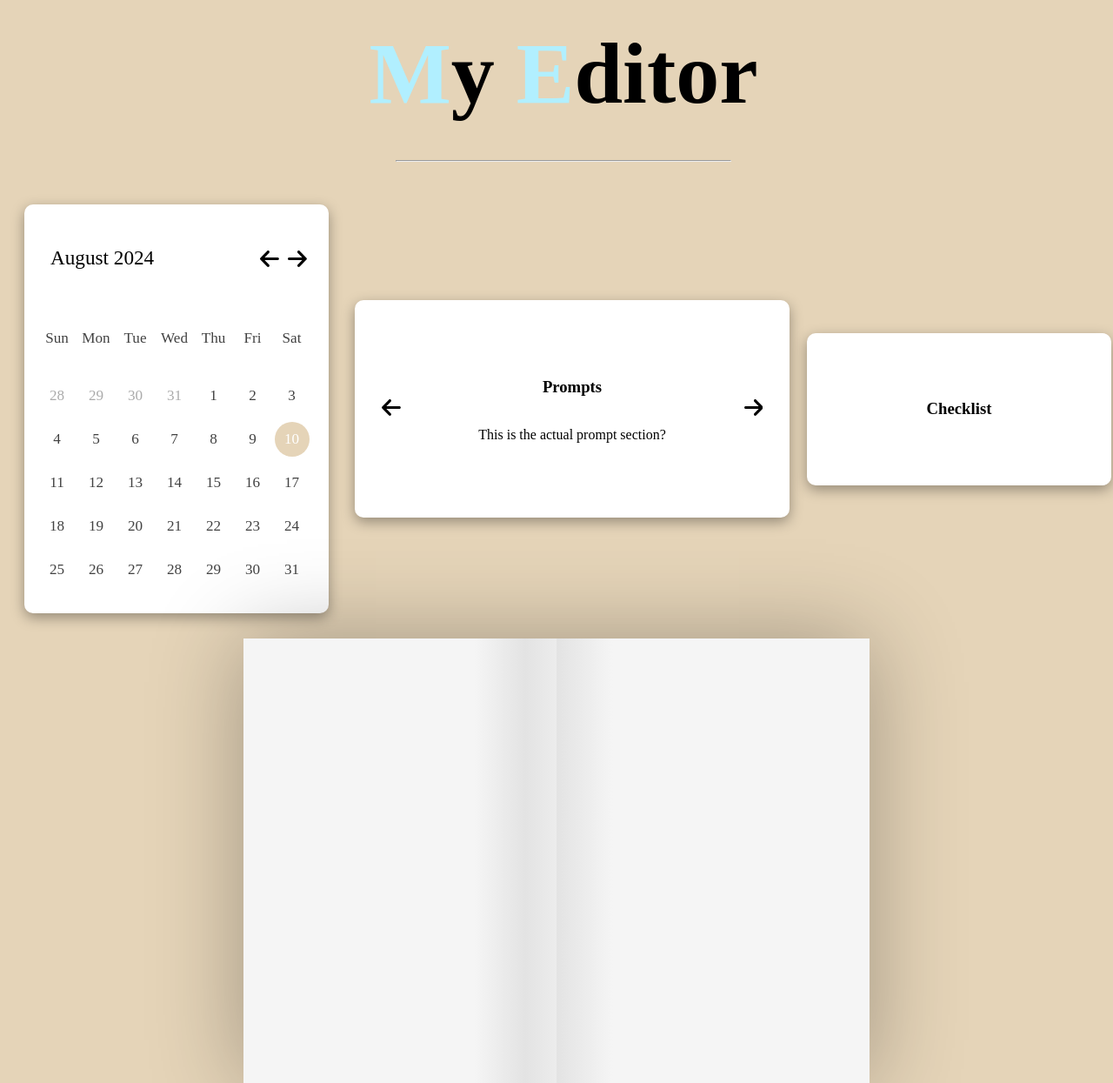
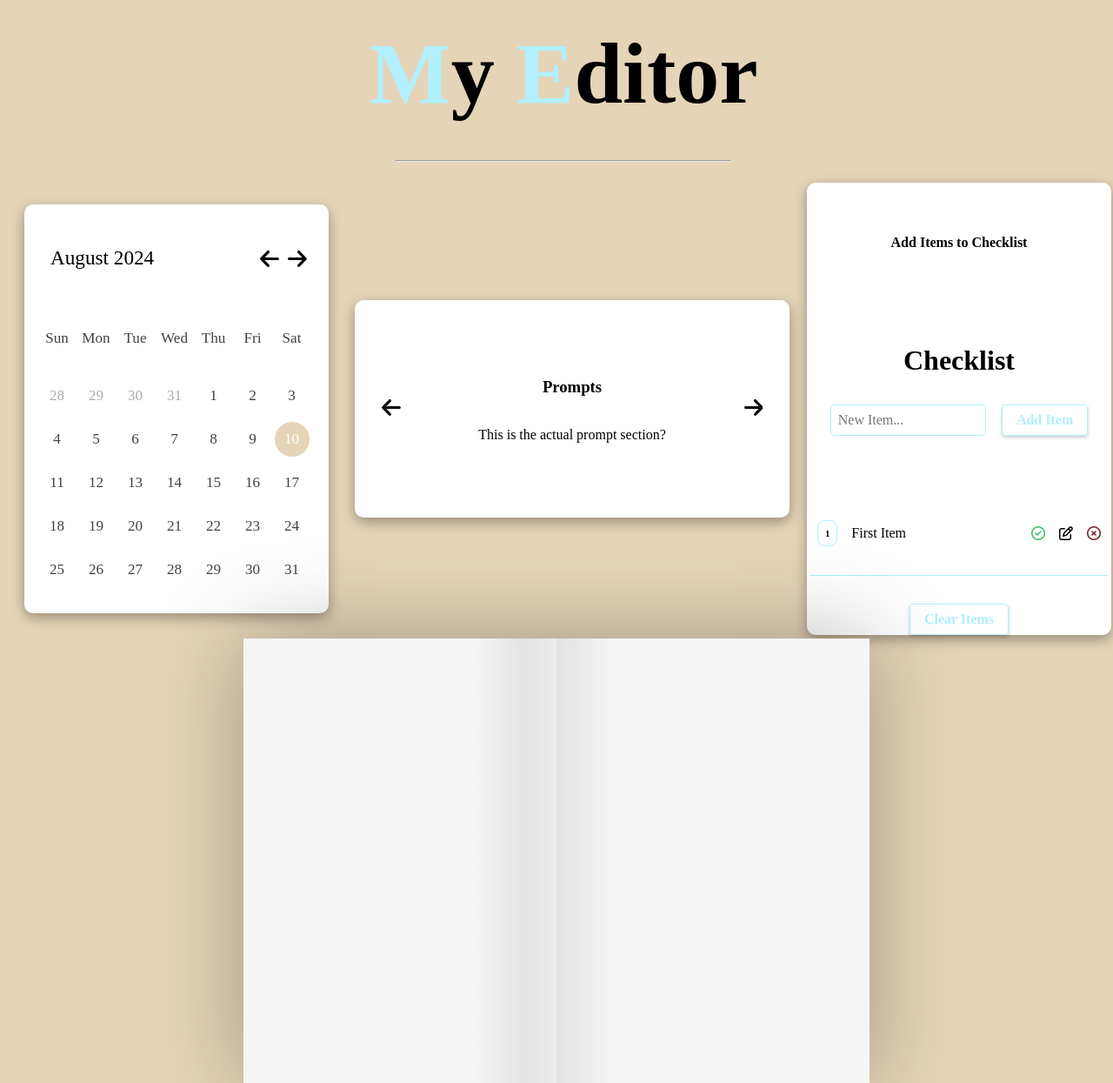
Before and after one commit to AmerikanischerAdler/nurture_notes, a Flask app: page /editor in a window 1280 px wide. Shown: the part 48-1293 px from the top of the page at 87% size. Run offline with Flask 3, Linux system fonts and the light colour scheme; some libraries are stand-ins or nearby versions; some web fonts are replaced.

Commit message:
started building checklist

```diff
--- a/static/editor.css
+++ b/static/editor.css
@@ -190,7 +190,7 @@ hr {
 }
 
 .widget:not(#prompts) {
-    height: 175px;
+    min-height: 450px;
     width: 350px;
 }
 
@@ -346,7 +346,158 @@ hr {
 }
 
 #check{
-    /* stuff */
+    margin: 0;
+    padding: 0;
+    box-sizing: border-box;
+}
+
+#check ul, li, a {
+    text-decoration: none;
+    list-style: none;
+    color: inherit;
+}
+
+.check-contain {
+    width: 100%;
+    margin: 0 auto;
+    padding: 0 0.25rem;
+    display: flex;
+    flex-direction: column;
+    align-items: center;
+    margin-top: 3rem;
+}
+
+.feedback {
+    width: 100%;
+    background-color: transparent;
+    display: flex;
+    flex-direction: column;
+    align-items: center;
+    &.alert {
+        padding: 0.75rem;
+        border-radius: 0.25rem;
+        margin-bottom: 1rem;
+        font-weight: 600;
+    }
+    &.red {
+        background-color: #F8D7DA;
+        color: #721C24;
+        border: 1px solid #721C24;
+    }
+    &.green {
+        background-color: #721C24;
+        color: #37BA67;
+        border: 1px solid #37BA67;
+    }
+}
+
+.btn {
+    background-color: transparent;
+    color: #B1EFFF;
+    border: 1px solid #B1EFFF;
+    padding: 0.5rem 1rem;
+    font-size: 1rem;
+    font-weight: 600;
+    border-radius: 0.25rem;
+    cursor: pointer;
+    transition: all 0.2s ease-in-out;
+    box-shadow: 0 2px 4px rgba(0, 0, 0, 0.2);
+}
+
+.btn:hover {
+    background-color: #B1EFFF;
+    color: #fff;
+}
+
+#item-form {
+    width: 100%;
+    margin: 3rem auto;
+    display: flex;
+    flex-direction: column;
+    align-items: center;
+    justify-content: center;
+}
+
+#item-form h3 {
+    font-size: 2rem;
+    text-transform: capitalize;
+}
+
+.input-group {
+    display: flex;
+    gap: 5px;
+    justify-content: space-evenly;
+    align-items: center;
+    margin-bottom: 1rem;
+}
+
+.input-group input {
+    width: 50%;
+    padding: 0.5rem;
+    border: 1px solid #B1EFFF;
+    border-radius: 0.25rem;
+    font-size: 1rem;
+    text-transform: capitalize;
+}
+
+.item-container {
+    width: 100%;
+    text-align: center;
+}
+
+.item-container .item-list {
+    margin-bottom: 2rem;
+}
+
+.item-container .item-list .item {
+    padding: 0.5rem;
+    display: flex;
+    justify-content: space-between;
+    align-items: center;
+    border-bottom: 1px solid #B1EFFF;
+    margin-bottom: 0.25rem;
+}
+
+.item .item-info {
+    display: flex;
+    gap: 1rem;
+    align-items: center;
+}
+
+.item .item-info .item-index {
+    border: 1px solid #B1EFFF;
+    border-radius: 0.5rem;
+    padding: 0.5rem;
+}
+
+.item-index.completed {
+    color: #A8AAAD;
+}
+
+.item .item-info .item-name {
+    text-transform: capitalize;
+}
+
+.item-name.completed {
+    text-decoration: line-through;
+    color: #A8AAAD;
+}
+
+.item .item-icons {
+    display: flex;
+    gap: 1rem;
+}
+
+.item .item-icons .far {
+    cursor: pointer;
+}
+
+.item .item-icons .fa-check-circle {
+    color: #37BA67;
+}
+
+.item .item-icons .fa-times-circle {
+    color: #721C24;
 }
 
 /* Book */
--- a/static/editor.js
+++ b/static/editor.js
@@ -1,3 +1,5 @@
+//Calendar
+
 let date = new Date();
 let year = date.getFullYear();
 let month = date.getMonth();
@@ -113,3 +115,15 @@ prenexIcons.forEach(icon => {
         manipulate();
     });
 });
+
+//Checklist
+const form = document.querySelector("#item-form"),
+    itemInput = document.querySelector("#item-input"),
+    itemList = document.querySelector(".item-list"),
+    feedback = document.querySelector(".feedback"),
+    addBtn = document.querySelector("#add-item"),
+    clearBtn = document.querySelector("#clear-list");
+
+console.log(form, itemInput);
+
+let list = [];
--- a/templates/editor.html
+++ b/templates/editor.html
@@ -5,6 +5,7 @@
   <title>Nurture Notes - Editor</title>
   <meta name="viewport" content="width=device-width, initial-scale=1.0">
   <link rel="stylesheet" href="../static/editor.css">
+  <link rel="stylesheet" href="https://cdnjs.cloudflare.com/ajax/libs/font-awesome/6.6.0/css/all.min.css" integrity="sha512-Kc323vGBEqzTmouAECnVceyQqyqdsSiqLQISBL29aUW4U/M7pSPA/gEUZQqv1cwx4OnYxTxve5UMg5GT6L4JJg==" crossorigin="anonymous" referrerpolicy="no-referrer" />
 </head>
 <body>
 
@@ -78,7 +79,6 @@
             <ul class="calendar-dates"></ul>
           </div>
         </div>
-        <script src="../static/editor.js"></script>
       </div>
     </div>
 
@@ -94,8 +94,34 @@
     </div>
 
     <div class="widget" id="check">
-      <h3>Checklist</h3>
-
+      <div class="check-contain">
+        <div class="alert feedback" id="check-head">
+          Add Items to Checklist
+        </div>
+        <form id="item-form">
+          <h3>Checklist</h3>
+          <div class="input-group">
+            <input type="text" id="item-input" placeholder="New Item...">
+            <button id="add-item" class="btn" type="submit">Add Item</button>
+          </div>
+        </form>
+        <div class="item-container">
+          <div class="item-list">
+            <div class="item">
+              <div class="item-info">
+                <h6 class="item-index">1</h6>
+                <p class="item-name">First Item</p>
+              </div>
+              <div class="item-icons">
+                <i class="far fa-check-circle complete-item"></i>
+                <i class="far fa-edit edit-item"></i>
+                <i class="far fa-times-circle delete-item"></i>
+              </div>
+            </div>
+          </div>
+          <button type="button" id="clear-list" class="btn">Clear Items</button>
+        </div>
+      </div>
     </div>
   </div>
 
@@ -134,5 +160,7 @@
   </div>
 
   <footer></footer>
+
+  <script src="../static/editor.js"></script>
 </body>
 </html>
```
